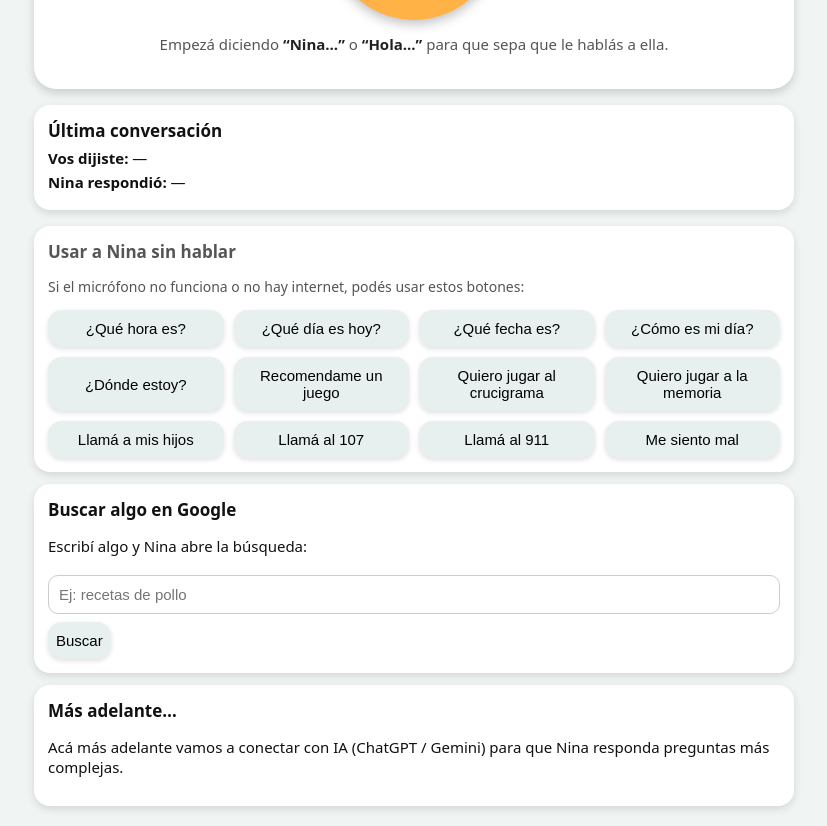
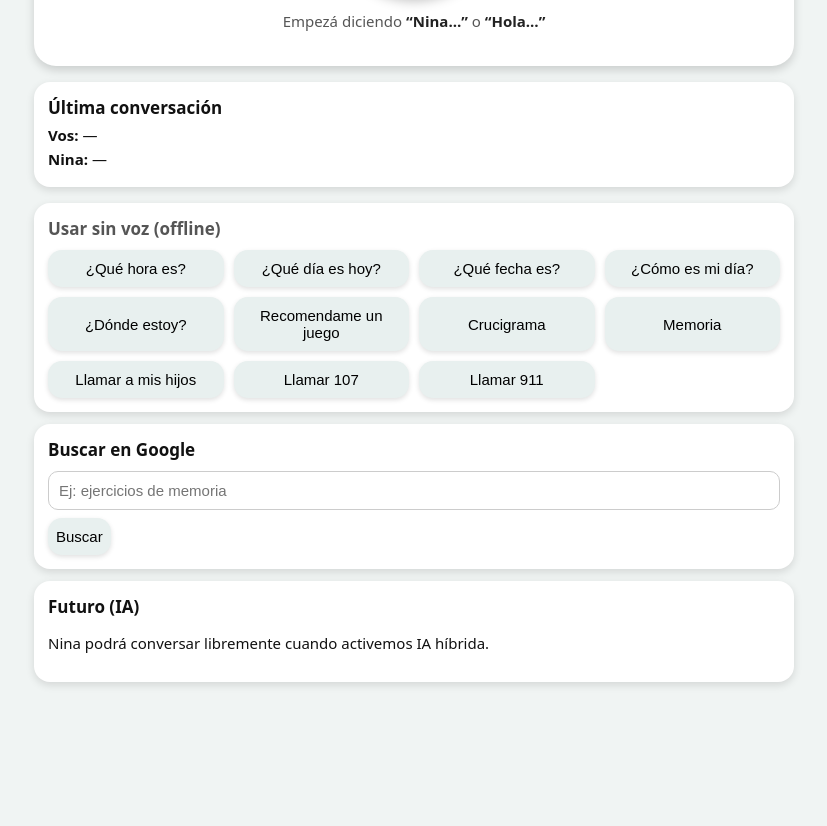
Before and after one commit to kinesiologiahospitalmelo-blip/nina_asistente, a plain HTML site: page index.html in a window 1280 px wide. Shown: the part 530-1356 px from the top of the page, without its empty margins (226-1053 px from the left). After the commit the page ends 1232 px from the top, so only its background shows below. Drawn offline with Linux system fonts and the light colour scheme.

Commit message:
Update title and add splash screen content

```diff
--- a/index.html
+++ b/index.html
@@ -2,28 +2,50 @@
 <html lang="es">
 <head>
   <meta charset="UTF-8" />
-  <title>Nina – Asistente</title>
+  <title>Nina – Asistente Personal</title>
   <meta name="viewport" content="width=device-width, initial-scale=1.0" />
   <link rel="stylesheet" href="css/nina.css" />
 </head>
 <body>
+
+<!-- ==========================
+        SPLASH SCREEN
+=========================== -->
+<div id="splash" class="splash">
+  <div class="splash-content">
+    <div class="splash-avatar">🧑‍🦳</div>
+    <div class="splash-title">Hola, soy Nina</div>
+    <div class="splash-subtitle">Tu asistente personal</div>
+    <div class="splash-loader"></div>
+  </div>
+</div>
+
+<!-- Se remueve automáticamente -->
+<script>
+  setTimeout(() => {
+    const s = document.getElementById("splash");
+    if (s) s.remove();
+  }, 3500);
+</script>
+
+<!-- ==========================
+         APP PRINCIPAL
+=========================== -->
+
 <header class="topbar">
   <span>🧠</span>
   <div>Nina – Asistente</div>
 </header>
 
 <main class="main">
+
 <h1 class="title">Hablar con Nina</h1>
-    <p class="subtitle">
-      Tocá el botón grande para hablar (si hay internet).<br />
-      O usá los botones de abajo si no querés usar la voz.
-    </p>
+<p class="subtitle">Tocá el botón para hablar, o usá las opciones offline.</p>
 
-    <!-- Tarjeta principal de Nina -->
 <section class="card">
   <div class="nina-avatar">🧑‍🦳</div>
   <div class="nina-name">Nina</div>
-      <div id="status" class="status">Preparando el micrófono...</div>
+  <div id="status" class="status">Preparando micrófono...</div>
 
   <button id="micBtn" class="mic-btn" disabled>
     <span>🎙️</span>
@@ -31,27 +53,18 @@
   </button>
 
   <p class="hint">
-        Empezá diciendo <b>“Nina...”</b> o <b>“Hola...”</b> para que sepa que le hablás a ella.
+    Empezá diciendo <b>“Nina…”</b> o <b>“Hola…”</b>
   </p>
 </section>
 
-    <!-- Conversación -->
 <section class="panel">
   <div class="panel-title">Última conversación</div>
-      <div class="row">
-        <span class="label">Vos dijiste:</span>
-        <span id="textoUsuario">—</span>
-      </div>
-      <div class="row">
-        <span class="label">Nina respondió:</span>
-        <span id="textoNina">—</span>
-      </div>
+  <div class="row"><span class="label">Vos:</span> <span id="textoUsuario">—</span></div>
+  <div class="row"><span class="label">Nina:</span> <span id="textoNina">—</span></div>
 </section>
 
-    <!-- Botones offline / sin voz -->
 <section class="panel offline-section">
-      <div class="panel-title">Usar a Nina sin hablar</div>
-      <p>Si el micrófono no funciona o no hay internet, podés usar estos botones:</p>
+  <div class="panel-title">Usar sin voz (offline)</div>
   <div class="btn-grid">
     <button class="small-btn" data-accion="hora">¿Qué hora es?</button>
     <button class="small-btn" data-accion="dia">¿Qué día es hoy?</button>
@@ -59,30 +72,25 @@
     <button class="small-btn" data-accion="dia_completo">¿Cómo es mi día?</button>
     <button class="small-btn" data-accion="donde">¿Dónde estoy?</button>
     <button class="small-btn" data-accion="juego">Recomendame un juego</button>
-        <button class="small-btn" data-accion="crucigrama">Quiero jugar al crucigrama</button>
-        <button class="small-btn" data-accion="memoria">Quiero jugar a la memoria</button>
-        <button class="small-btn" data-accion="llamar_hijos">Llamá a mis hijos</button>
-        <button class="small-btn" data-accion="emergencia_107">Llamá al 107</button>
-        <button class="small-btn" data-accion="emergencia_911">Llamá al 911</button>
-        <button class="small-btn" data-accion="mal">Me siento mal</button>
+    <button class="small-btn" data-accion="crucigrama">Crucigrama</button>
+    <button class="small-btn" data-accion="memoria">Memoria</button>
+    <button class="small-btn" data-accion="llamar_hijos">Llamar a mis hijos</button>
+    <button class="small-btn" data-accion="emergencia_107">Llamar 107</button>
+    <button class="small-btn" data-accion="emergencia_911">Llamar 911</button>
   </div>
 </section>
 
-    <!-- Buscar en Google -->
 <section class="panel">
-      <div class="panel-title">Buscar algo en Google</div>
-      <p>Escribí algo y Nina abre la búsqueda:</p>
-      <input id="googleTexto" class="input-text" type="text" placeholder="Ej: recetas de pollo" />
-      <button class="small-btn" id="googleBtn">Buscar</button>
+  <div class="panel-title">Buscar en Google</div>
+  <input id="googleTexto" class="input-text" type="text" placeholder="Ej: ejercicios de memoria" />
+  <button id="googleBtn" class="small-btn">Buscar</button>
 </section>
 
-    <!-- Lugar para futuras preguntas/IA -->
 <section class="panel">
-      <div class="panel-title">Más adelante…</div>
-      <p>
-        Acá más adelante vamos a conectar con IA (ChatGPT / Gemini) para que Nina responda preguntas más complejas.
-      </p>
+  <div class="panel-title">Futuro (IA)</div>
+  <p>Nina podrá conversar libremente cuando activemos IA híbrida.</p>
 </section>
+
 </main>
 
 <script type="module" src="js/nina.js"></script>
```
Lines whose indentation alone changed are shown as unchanged.
